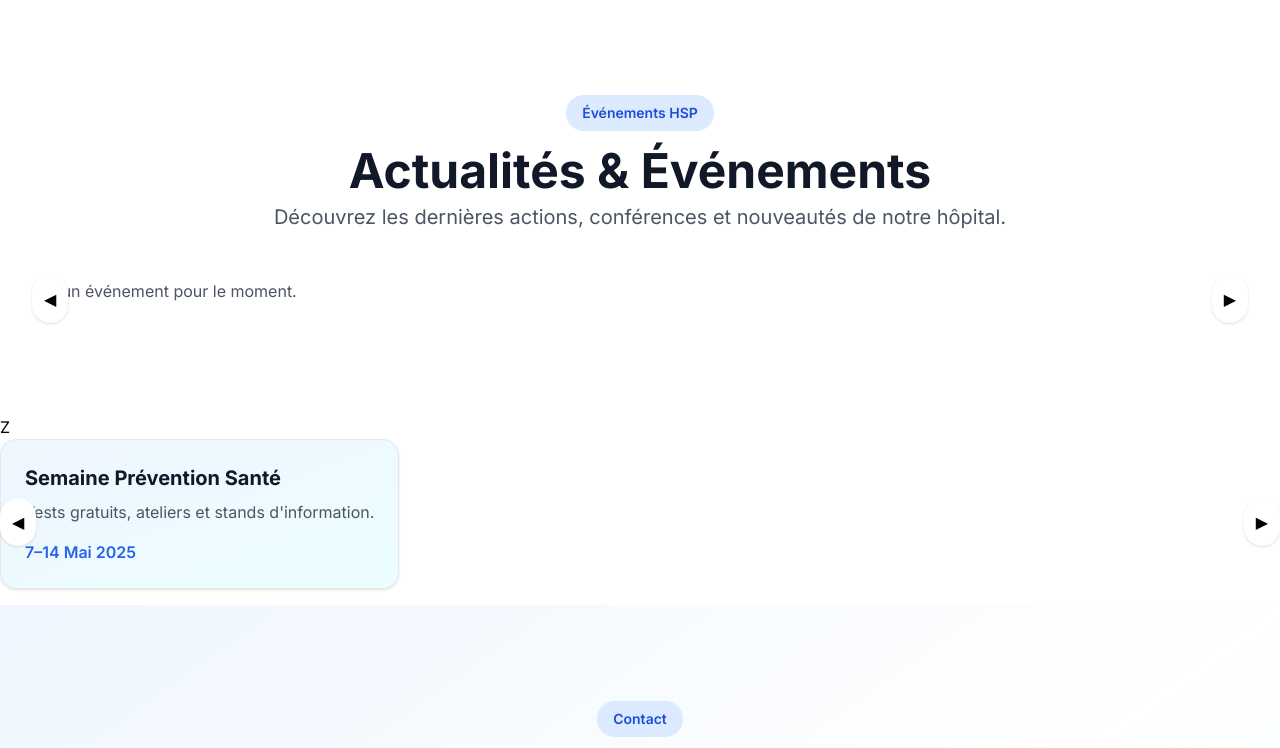
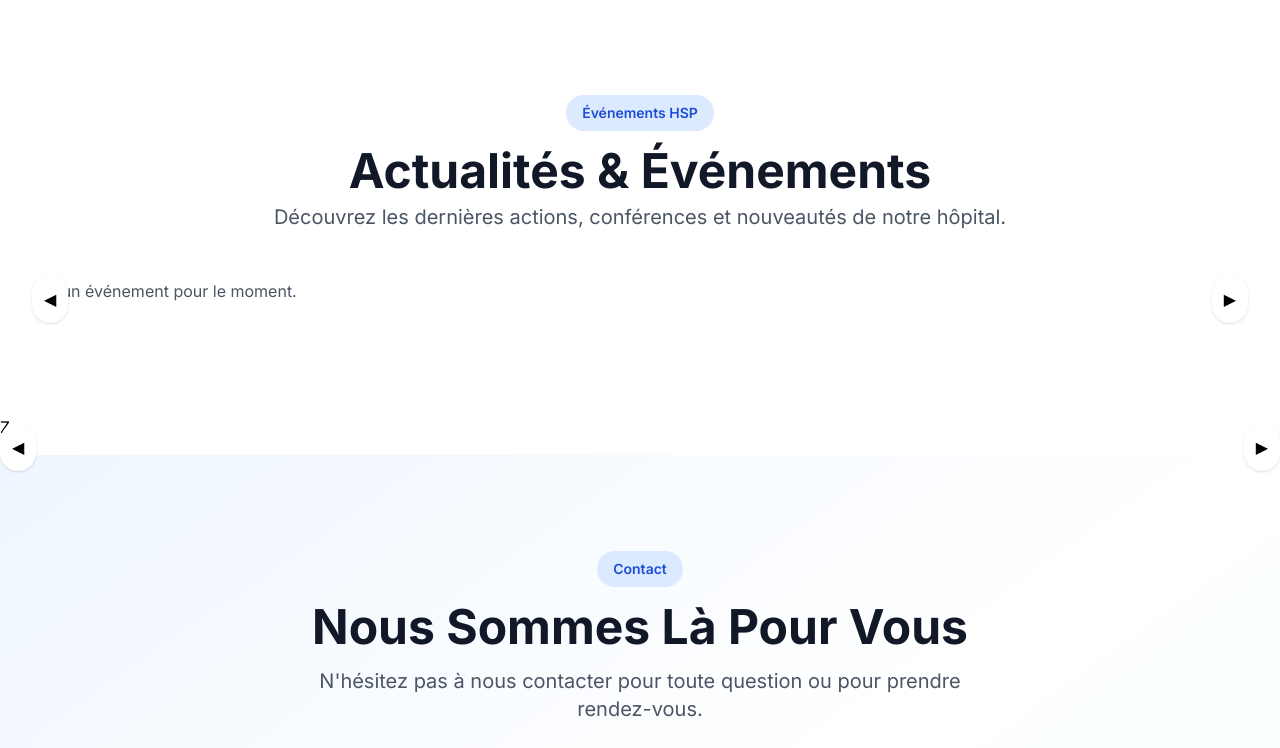
Before and after one commit to Miavoudila-Ivann/hsp, a PHP site: page /hsp/ in a window 1280 px wide. Shown: the part 3716-4464 px from the top of the page. Run offline with PHP 8.4, Linux system fonts and the light colour scheme; data that the repository does not hold is empty; some libraries are stand-ins or nearby versions.

Commit message:
Supression de l'event 3

```diff
--- a/index.php
+++ b/index.php
@@ -471,15 +471,7 @@ Z
 
 
 
-                <!-- ÉVÉNEMENT 3 -->
-                <div class="min-w-[320px] snap-center bg-gradient-to-br from-blue-50 to-cyan-50 border rounded-2xl p-6 shadow hover:shadow-xl transition-all duration-300">
-                    <h3 class="text-xl font-bold text-gray-900 mb-2">Semaine Prévention Santé</h3>
-                    <p class="text-gray-600 mb-4">
-                        Tests gratuits, ateliers et stands d'information.
-                    </p>
-                    <div class="text-blue-600 font-semibold">7–14 Mai 2025</div>
-                </div>
-            </div>
+
 
             <!-- BOUTONS SLIDE -->
             <button onclick="scrollEvents(-1)"
```
